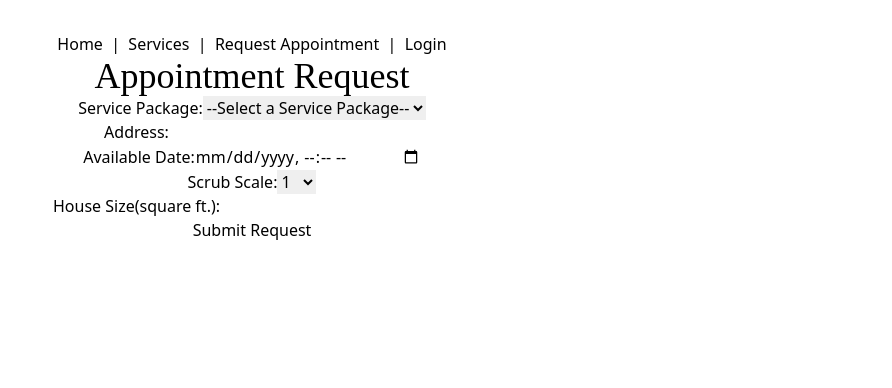
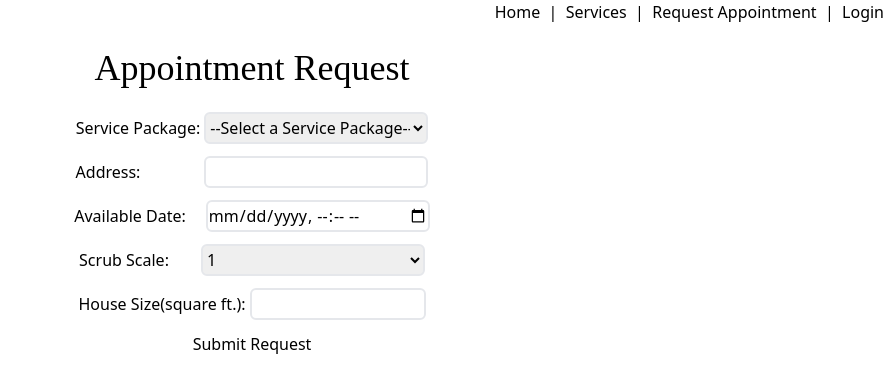
Before and after one commit to Seraphiel97/cottage-and-castle, a React (Vite) app: page /appointment in a window 1280 px wide. Shown: the top 388 px of the page, without its empty margins (388-1280 px from the left). Built offline with nearby package versions, Linux system fonts and the light colour scheme.

Commit message:
add styling to Appointment Request page

```diff
--- a/package.json
+++ b/package.json
@@ -8,6 +8,8 @@
     "preview": "vite preview"
   },
   "dependencies": {
+    "@headlessui/react": "^1.7.14",
+    "@heroicons/react": "^2.0.17",
     "bcrypt": "^5.1.0",
     "dotenv": "^16.0.3",
     "express": "^4.18.2",
--- a/src/components/CompletedAppt/CompletedAppt.jsx
+++ b/src/components/CompletedAppt/CompletedAppt.jsx
@@ -19,7 +19,7 @@ export default function CompletedAppt({complete, user, handleUpdate}) {
   })
 
   return (
-    <div>
+    <div className="m-3">
         <p>{service}</p>
         <p>{complete.address}</p>
         <p>{date}</p>
--- a/src/components/ConfirmedAppt/ConfirmedAppt.jsx
+++ b/src/components/ConfirmedAppt/ConfirmedAppt.jsx
@@ -19,7 +19,7 @@ export default function ConfirmedAppt({confirm, user, handleUpdate}) {
   })
 
   return (
-    <div>
+    <div className="m-3">
         <p>{service}</p>
         <p>{confirm.address}</p>
         <p>{date}</p>
--- a/src/components/Nav/Nav.jsx
+++ b/src/components/Nav/Nav.jsx
@@ -11,7 +11,7 @@ export default function Nav({user, updateUser}) {
   }
 
   return (
-    <nav className="container mx-auto">
+    <nav className="flex justify-end mr-2">
       { user ?
       <>
         <Link to="/">Home</Link>
--- a/src/components/RequestedAppt/RequestedAppt.jsx
+++ b/src/components/RequestedAppt/RequestedAppt.jsx
@@ -19,7 +19,7 @@ export default function RequestedAppt({request, user, handleUpdate}) {
   })
 
     return (
-    <div>
+    <div className="m-3">
         <p>{service}</p>
         <p>{request.address}</p>
         <p>{date}</p>
--- a/src/pages/App/App.css
+++ /dev/null
@@ -1,6 +0,0 @@
-#root {
-  max-width: 1280px;
-  margin: 0 auto;
-  padding: 2rem;
-  text-align: center;
-}
--- a/src/pages/App/App.jsx
+++ b/src/pages/App/App.jsx
@@ -1,4 +1,4 @@
-import { useState } from 'react'
+import React, { useState } from 'react'
 import { Routes, Route } from 'react-router-dom';
 import { getUser } from '../../utilities/users-service';
 import Auth from '../Auth/Auth'
@@ -7,7 +7,6 @@ import Home from '../Home/Home'
 import Services from '../Services/Services'
 import Appointment from '../Appointment/Appointment'
 import AppointmentHistory from '../AppointmentHistory/AppointmentHistory'
-import './App.css'
 
 function App() {
 
@@ -18,9 +17,9 @@ function App() {
   }
 
   return (
-    <main className="App">
+    <main>
       <>
-        <Nav user={user} updateUser={updateUser}/>
+        <Nav user={user} updateUser={updateUser} />
         <Routes>
           <Route path="/" element={<Home />} />
           <Route path="/services" element={<Services />} />
--- a/src/pages/Appointment/Appointment.jsx
+++ b/src/pages/Appointment/Appointment.jsx
@@ -42,33 +42,37 @@ export default function Appointment({user}) {
 
   return (
     <>
-    <h1>Appointment Request</h1>
+    <h1 className="text-center my-6">Appointment Request</h1>
     <form autoComplete="off" onSubmit={handleSubmit}
-    className="flex justify-between">
-      <div>
-        <label>Service Package:</label>
+    className="flex flex-col text-center">
+      <div className="mb-3">
+        <label className="">Service Package:</label>
         <select name="baseService" value={apptData.baseService}
-        onChange={handleChange} required>
+        onChange={handleChange} className="w-56 h-8 ml-1 border-solid border-2 rounded-md"
+        required>
           <option value="643d6cf7392f4c61d764bed8">--Select a Service Package--</option>
-          <option value="643d6cf7392f4c61d764bed8">Chariot</option>
-          <option value="643d6cf7392f4c61d764bed9">Wagon</option>
-          <option value="643d6cf7392f4c61d764beda">Carriage</option>
+          <option value="643d6cf7392f4c61d764bed8">Chariot Package</option>
+          <option value="643d6cf7392f4c61d764bed9">Wagon Package</option>
+          <option value="643d6cf7392f4c61d764beda">Carriage Package</option>
         </select>
       </div>
-      <div>
-        <label>Address:</label>
+      <div className="mb-3 content-between">
+        <label className="mr-4">Address:</label>
         <input name="address" value={apptData.address}
-        onChange={handleChange} required/>
+        onChange={handleChange} className="w-56 h-8 ml-12 border-solid border-2 rounded-md"
+        required/>
       </div>
-      <div>
+      <div className="mb-3">
         <label>Available Date:</label>
         <input type="datetime-local" name="date" value={apptData.date}
-        onChange={handleChange} required/>
+        onChange={handleChange} className="w-56 h-8 ml-5 border-solid border-2 rounded-md"
+        required/>
       </div>
-      <div>
+      <div className="mb-3">
         <label>Scrub Scale:</label>
         <select name="scrubScale" value={apptData.scrubScale}
-        onChange={handleChange} required>
+        onChange={handleChange} className="w-56 h-8 ml-8 border-solid border-2 rounded-md"
+        required>
           <option value={1} selected>1</option>
           <option value={2}>2</option>
           <option value={3}>3</option>
@@ -81,10 +85,11 @@ export default function Appointment({user}) {
           <option value={10}>10</option>
         </select>
       </div>
-      <div>
-        <label>House Size(square ft.):</label>
+      <div className="mb-3">
+        <label className="">House Size(square ft.):</label>
         <input type="number" name="houseSize" value={apptData.houseSize}
-        onChange={handleChange} required/>
+        onChange={handleChange} className="w-44 h-8 ml-1 border-solid border-2 rounded-md"
+        required/>
       </div>
       <button type="submit">Submit Request</button>
     </form>
--- a/src/pages/AppointmentHistory/AppointmentHistory.jsx
+++ b/src/pages/AppointmentHistory/AppointmentHistory.jsx
@@ -64,15 +64,21 @@ export default function AppointmentHistory({user}) {
   ))
 
   return (
-    <div>
-      <h1>Appointment History</h1>
-      <div>
-        <h2>Requested:</h2>
-        {requests}
-        <h2>Confirmed:</h2>
-        {confirms}
-        <h2>Completed:</h2>
-        {completes}
+    <div className="text-center">
+      <h1 className="my-6">Appointment History</h1>
+      <div className="grid grid-cols-3">
+        <div>
+          <h2 className="mb-6">Requested:</h2>
+          {requests}
+        </div>
+        <div>
+          <h2 className="mb-6">Confirmed:</h2>
+          {confirms}
+        </div>
+        <div>
+          <h2 className="mb-6">Completed:</h2>
+          {completes}
+        </div>
       </div>
     </div>
   )
--- a/tailwind.config.js
+++ b/tailwind.config.js
@@ -1,12 +1,12 @@
-/** @type {import('tailwindcss').Config} */
 module.exports = {
   content: [
-    "./src/components/**/*.{js, jsx, ts, tsx}",
-    "./src/pages/**/*.{js, jsx, ts, tsx}",
-    "./index.html"
+      "./index.html",
+      "./src/**/*.{js,ts,jsx,tsx}",
+    ],
+    theme: {
+      extend: {},
+    },
+  plugins: [
+
   ],
-  theme: {
-    extend: {},
-  },
-  plugins: [],
 }
```
Also changed, not shown: 1 other file (tests, documents, lock files or other folders).
